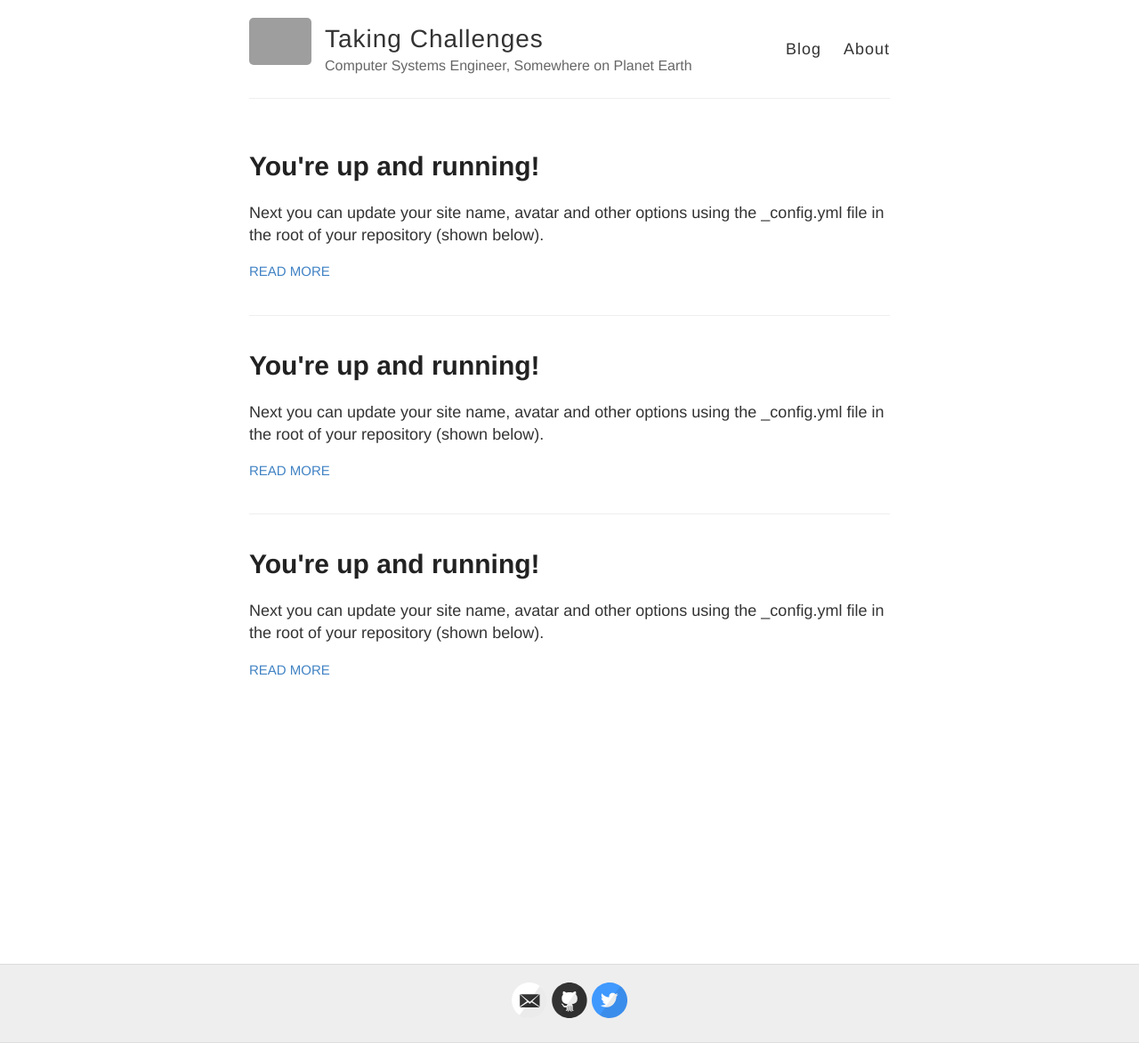
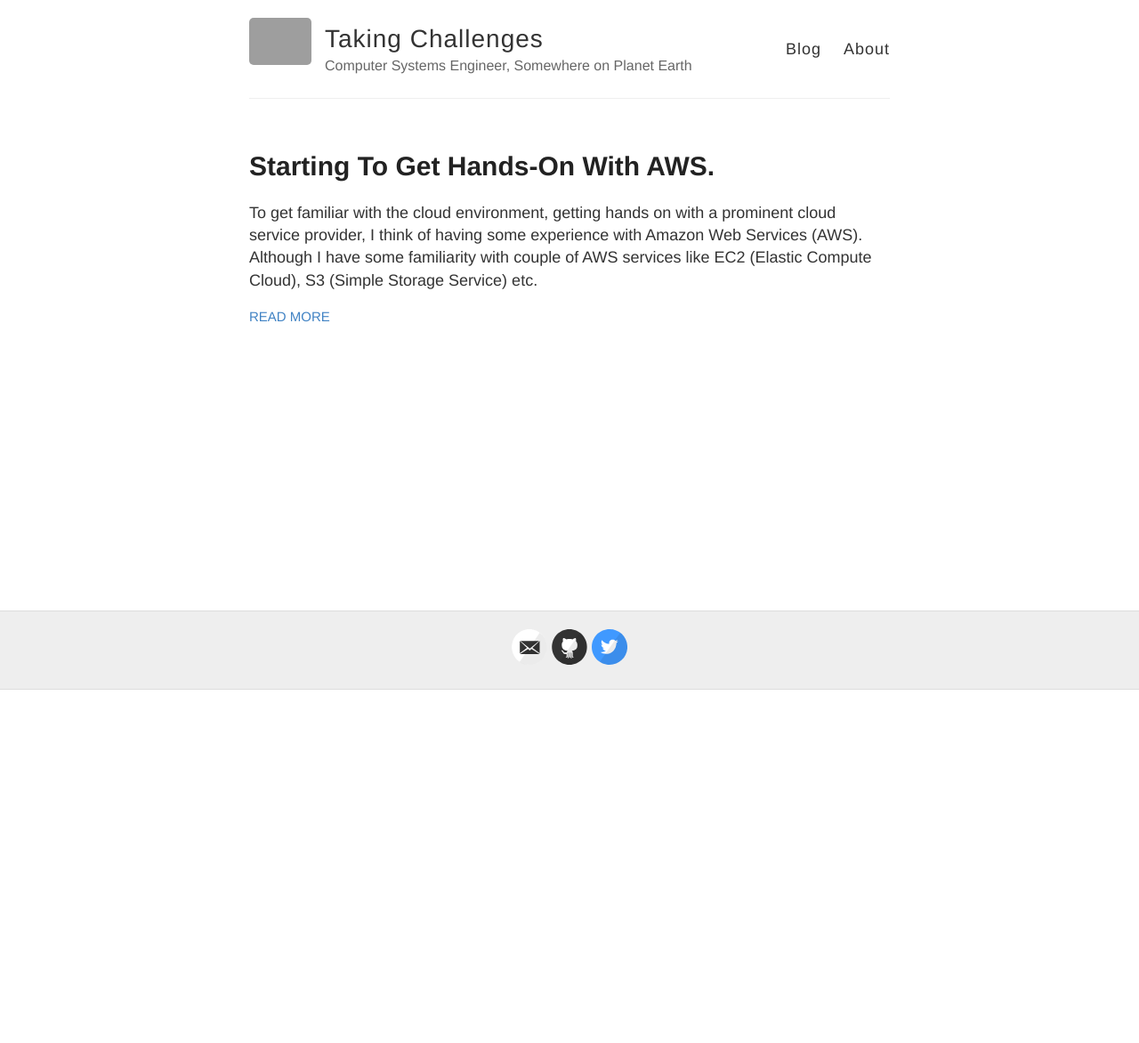
Before and after one commit to syedsaadahmed/Taking-an-AWS-Developer-Associate-Challenge, a Jekyll site: the page built from index.html, in a window 1280 px wide. Shown: the whole page at 89% size. Built offline with Jekyll 4.4.1, drawn with Linux system fonts in a browser that asks for light colours; after the commit the page ends 900 px from its top, so only the background shows below that; grey boxes are pictures that could not be loaded.

Commit message:
pushing daily update for blog

```diff
--- a/_config.yml
+++ b/_config.yml
@@ -32,13 +32,21 @@ footer-links:
 # Enter your Disqus shortname (not your username) to enable commenting on posts
 # You can find your shortname on the Settings page of your Disqus account
 disqus:
+  shortname: syedsaadahmed-github-io
+
+# comments:
+#   provider: "disqus"
+#   disqus:
+#     shortname: "syedsaadahmed-github-io"
+
+
 
 # Enter your Google Analytics web tracking code (e.g. UA-2110908-2) to activate tracking
 google_analytics:
 
 # Your website URL (e.g. http://barryclark.github.io or http://www.barryclark.co)
 # Used for Sitemap.xml and your RSS feed
-url:
+url: takingchallenges.me
 
 # If you're hosting your site at a Project repository on GitHub pages
 # (http://yourusername.github.io/repository-name)
--- a/_layouts/post.html
+++ b/_layouts/post.html
@@ -8,7 +9,7 @@ layout: default
   <div class="entry">
     {{ content }}
   </div>
-
+  <br><br><br>
   <div class="date">
     Written on {{ page.date | date: "%B %e, %Y" }}
   </div>
--- a/_posts/2014-4-4-Hello2-World.md
+++ /dev/null
@@ -1,10 +0,0 @@
----
-layout: post
-title: You're up and running!
----
-
-Next you can update your site name, avatar and other options using the _config.yml file in the root of your repository (shown below).
-
-![_config.yml]({{ site.baseurl }}/images/config.png)
-
-The easiest way to make your first post is to edit this one. Go into /_posts/ and update the Hello World markdown file. For more instructions head over to the [Jekyll Now repository](https://github.com/barryclark/jekyll-now) on GitHub.
--- a/_posts/2014-6-3-Hello-World.md
+++ /dev/null
@@ -1,10 +0,0 @@
----
-layout: post
-title: You're up and running!
----
-
-Next you can update your site name, avatar and other options using the _config.yml file in the root of your repository (shown below).
-
-![_config.yml]({{ site.baseurl }}/images/config.png)
-
-The easiest way to make your first post is to edit this one. Go into /_posts/ and update the Hello World markdown file. For more instructions head over to the [Jekyll Now repository](https://github.com/barryclark/jekyll-now) on GitHub.
--- /dev/null
+++ b/_posts/2020-8-30-Starting-To-Get-Hands-On-With-AWS.md
@@ -0,0 +1,22 @@
+---
+layout: post
+title: Starting To Get Hands-On With AWS.
+---
+
+To get familiar with the cloud environment, getting hands on with a prominent cloud service provider, I think of having some experience with Amazon Web Services (AWS). Although I have some familiarity with couple of AWS services like EC2 (Elastic Compute Cloud), S3 (Simple Storage Service) etc.
+
+Starting off, first we need an AWS Account, for which I go for the student account as I am a Master student in Germany, So I just got the One year free account via AWS Educate. The best thing is they give you a One year free subsription for all the services available on free tier.
+
+# Starting With EC2 (Elastic Compute Cloud)
+
+**EC2**, stands for Elastic Cloud Compute. It simply provides a scalable computing capacity in the Amazon Web Services (AWS) cloud. Using EC2 you don't have to care about any configuration security, networking and managed storage. You can easily scale up or down your machines.
+
+- It's just a click away from you. One just have to chose type of machine, select the hardware specifications, memory consumption and security group according to the roles and policies defined accordingly.
+
+- It also provides Amazon Machine Images (AMIs), that package the bits you need for your server (including the operating system and additional software). Moreover you can create snapshots of your machines (Instances).
+
+- Secure logins and access via different user groups and secure key pairs. Furthermore Firewall options (different incoming and outgoing rules applied to the server using security groups).
+
+- Public/Static IPv4 addresses available for all EC2 instances also termed as Elastic IP addresses.
+
+- Many physical locations available for your resources, on different Regions and Availability Zones.
```
Also changed, not shown: other parts of _layouts/post.html (+1 -0 lines), _posts/2014-3-3-Hello-World.md (deleted, +0 -10 lines), 4 other files.
